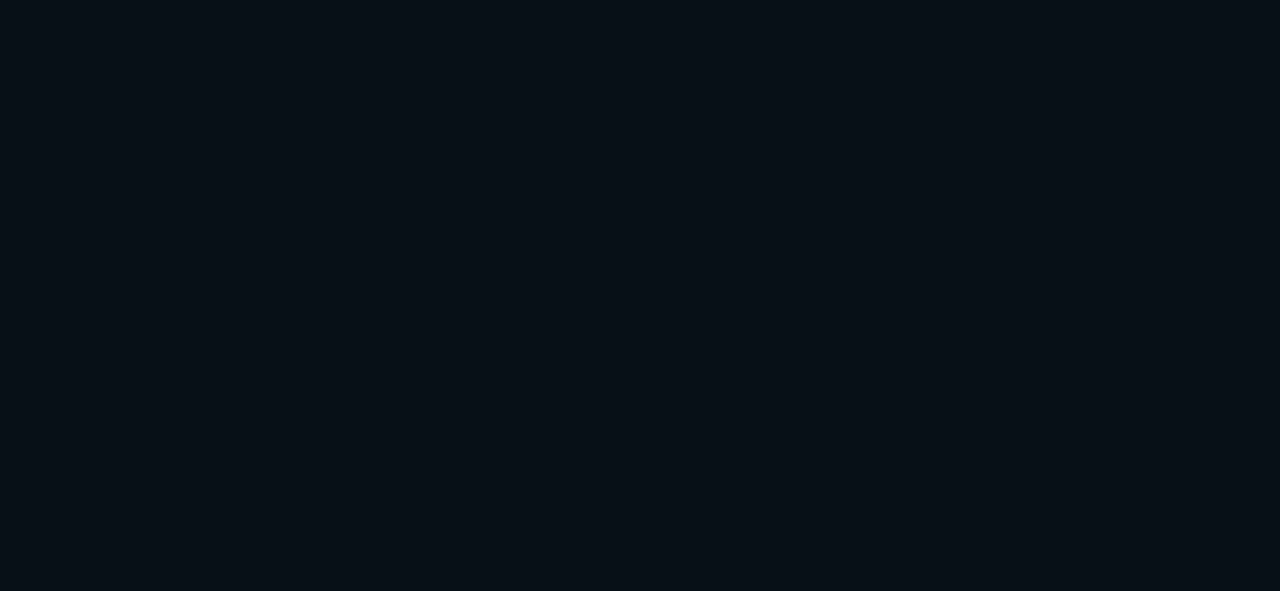
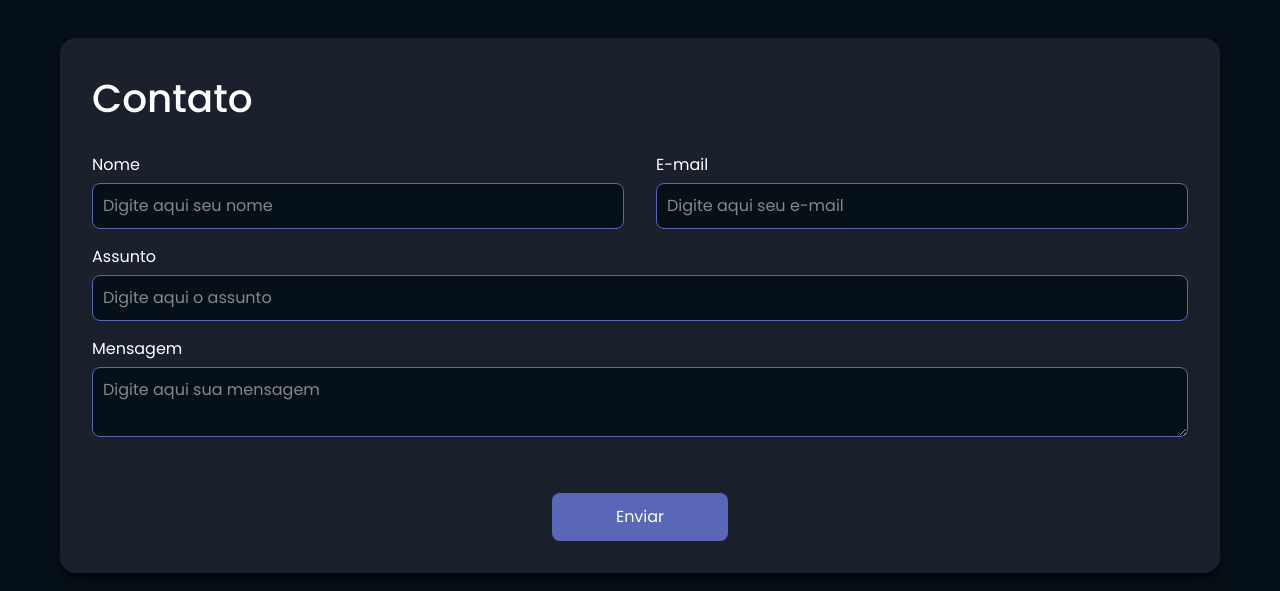
Before and after one commit to Luuh03/novo-portfolio, a React (Vite) app: page / in a window 1280 px wide. Shown: the part 4867-5458 px from the top of the page. Before the commit the page ends 4857 px from the top, so only its background shows below. Built offline with nearby package versions, Linux system fonts and the light colour scheme.

Commit message:
:sparkles: Implementação componente Contato

```diff
--- a/index.html
+++ b/index.html
@@ -3,6 +3,7 @@
   <head>
     <meta charset="UTF-8" />
     <link rel="icon" type="image/png" href="/icon.png" />
+    <script src="https://www.google.com/recaptcha/api.js" async defer></script>
     <meta name="viewport" content="width=device-width, initial-scale=1.0" />
     <title>Luan Queiroz</title>
   </head>
--- a/src/App.tsx
+++ b/src/App.tsx
@@ -9,6 +9,7 @@ import Masonry from 'react-masonry-css'
 import Projects from './components/projects/Projects'
 import type { Project } from './components/projects/ProjectsInfo'
 import ProjectModal from './components/projects/ProjectModal'
+import Contact from './components/contact/Contact'
 
 type MenuState = 'closed' | 'open'
 
@@ -40,6 +41,7 @@ function App() {
           <Experiences />
           <Projects onSelectProject={setSelectedProject} />
         </Masonry>
+        <Contact />
       </main>
 
       {selectedProject && (
--- /dev/null
+++ b/src/components/contact/Contact.css
@@ -0,0 +1,8 @@
+input,
+textarea {
+    background-color: var(--background-color);
+
+    padding: 0.625rem;
+    border-radius: 0.5rem;
+    border: 1px solid var(--blue);
+}
--- /dev/null
+++ b/src/components/contact/Contact.tsx
@@ -0,0 +1,44 @@
+import "./Contact.css"
+
+function Contact() {
+  return (
+    <div className="flex container mx-auto justify-center my-12 px-15">
+      <div className="w-full bg-(--card-background) shadow-lg/40 rounded-2xl p-8 text-white">
+        <h2 className="pb-6 text-[2.438rem] font-medium">Contato</h2>
+
+        <form className="flex flex-col gap-4" action="">
+
+          <div className="flex gap-8 w-full">
+            <div className="flex flex-col w-full gap-1.5">
+              <label htmlFor="name" className="">Nome</label>
+              <input id="name" type="text" name="name" placeholder="Digite aqui seu nome" />
+            </div>
+
+            <div className="flex flex-col w-full gap-1.5">
+              <label htmlFor="email">E-mail</label>
+              <input id="email" type="text" name="email"  placeholder="Digite aqui seu e-mail" />
+            </div>
+          </div>
+
+          <div className="flex flex-col gap-1.5">
+            <label htmlFor="subject">Assunto</label>
+            <input id="subject" type="text" name="subject" placeholder="Digite aqui o assunto" />
+          </div>
+
+          <div className="flex flex-col gap-1.5">
+            <label htmlFor="message">Mensagem</label>
+            <textarea id="message" name="message" placeholder="Digite aqui sua mensagem"></textarea>
+          </div>
+
+          <div className="mx-auto my-3 g-recaptcha" data-sitekey="6LcBNjUsAAAAALwgG_6-cKKmd8dWKDJyB5NZvKTQ"></div>
+
+          <button className="py-3 px-16 mx-auto bg-(--blue) rounded-lg
+            transition duration-200 hover:bg-(--dark-blue) cursor-pointer"
+            type="submit">Enviar</button>
+        </form>
+      </div>
+    </div>
+  )
+}
+
+export default Contact
```
